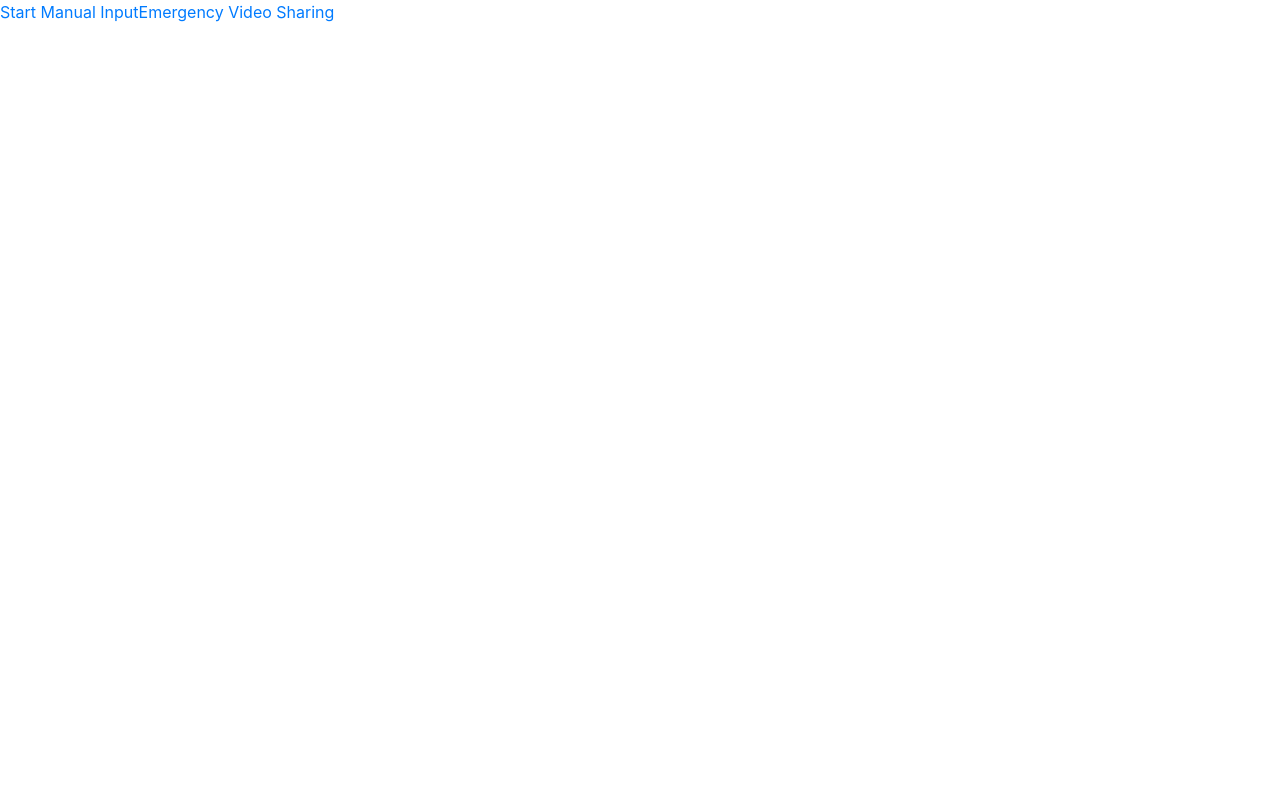
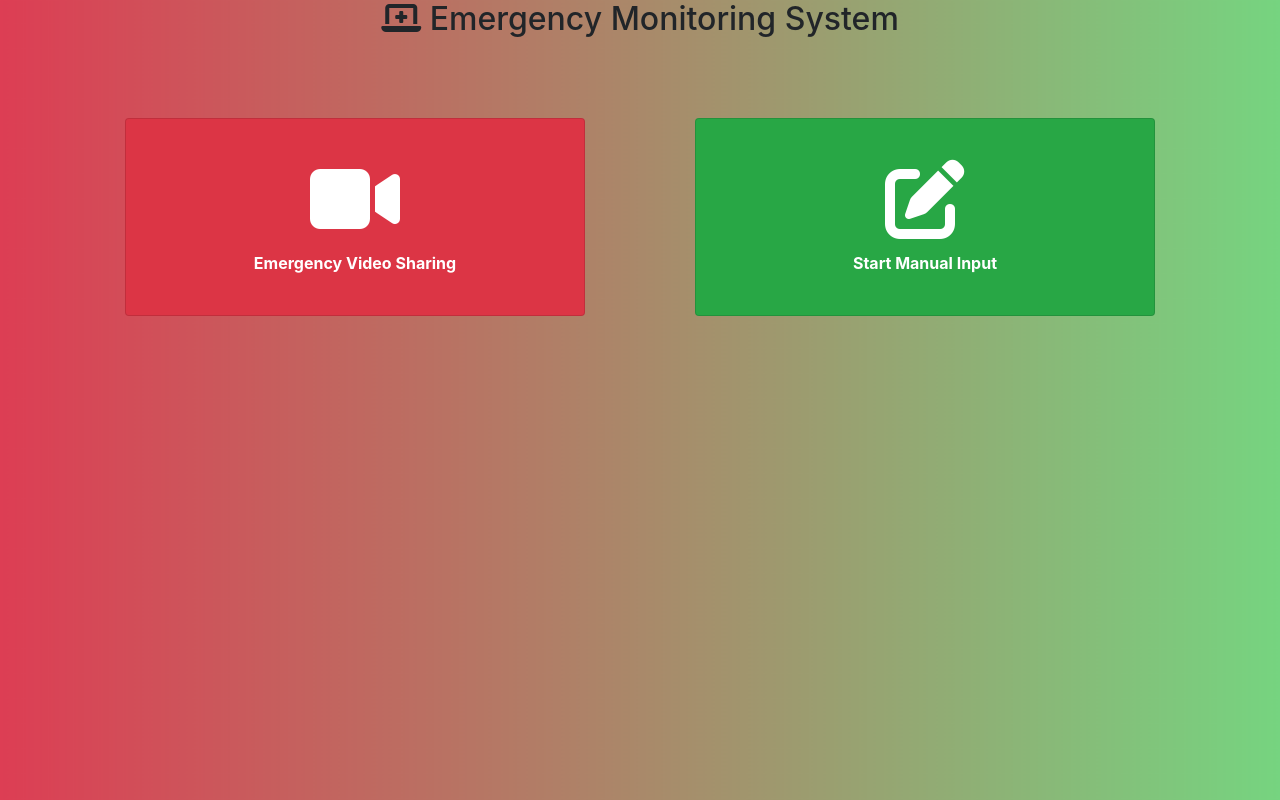
Before and after one commit to irshadjsr21/Emergency-Monitoring-System-App, a React (Create React App) app: page /ambulance/quickaction in a window 1280 px wide. Built offline with nearby package versions, Linux system fonts and the light colour scheme.

Commit message:
Quick Action UI

```diff
--- a/src/App.js
+++ b/src/App.js
@@ -21,11 +21,13 @@ function App() {
         <Route exact path="/admin/register" component={AdminSignup} />
         <Route exact path="/admin/login" component={AdminLogin} />
 
+        {/*
         <Route exact path="/admin/dashboard" component={AdminDashboard} />
         <Route exact path="/admin/hospital/create" component={RegisterHospital} />
         <Route exact path="/admin/ambulance/create" component={RegisterAmbulance} />
+         */}
 
-        {/* <AdminGuard exact path="/admin/dashboard" component={AdminDashboard} />
+         <AdminGuard exact path="/admin/dashboard" component={AdminDashboard} />
         <AdminGuard
           exact
           path="/admin/hospital/create"
@@ -35,7 +37,7 @@ function App() {
           exact
           path="/admin/ambulance/create"
           component={RegisterAmbulance}
-        /> */}
+        />
         <Route exact path="/hospital/login" component={LoginHospital} />
         <Route exact path="/ambulance/login" component={LoginAmbulance} />
         <Route exact path="/ambulance/quickaction" component={QuickActions} />
--- a/src/components/QuickActions.js
+++ b/src/components/QuickActions.js
@@ -1,12 +1,68 @@
 import React, { Component } from 'react';
 import { Link } from 'react-router-dom';
+import red from '../images/redgreen.jpg'
+import Container from 'react-bootstrap/Container'
+import Col from 'react-bootstrap/Col'
+import Row from 'react-bootstrap/Row'
 
+import Card from 'react-bootstrap/Card';
 export default class QuickActions extends Component {
   render() {
     return (
-      <div>
-        <Link to={'/manualinput'}>Start Manual Input</Link>
-        <Link to={'/video'}>Emergency Video Sharing</Link>
+      <div style={{
+        backgroundImage: `url(${red})`,
+        backgroundSize : 'cover',
+        height : '100vh'
+      }}>
+      <Container fluid="md">
+        <p className="justify-content-md-center" style={{fontSize : "30px", textAlign : 'justify'}}>
+        <h2 style={{textAlign:'center'}}><i class="fas fa-laptop-medical" ></i> Emergency Monitoring System</h2>
+        </p><br />
+  <Row>
+    <Col>
+    <Card
+    bg='danger'
+    text='white'
+            style={{
+              backgroundSize : 'cover',
+              color: 'black',
+              textAlign: 'center',
+              padding : '20px',
+              margin : '40px'
+            }}
+      >
+        <Card.Body>
+        <Card.Title style={{align:'center',textAlign:'center'}} className="justify-content-md-center"> <i class="fa fa-video-camera fa-4x" ></i> </Card.Title>
+        <Card.Text style={{align:'center',textAlign:'center',color:'white'}}>
+        <Link style={{color:'white',fontWeight : 'bold'}} to={'/video'}>Emergency Video Sharing</Link>
+        </Card.Text>
+      </Card.Body>
+      </Card>
+    </Col>
+
+
+    <Col>
+    <Card
+    bg='success'
+    text='white'
+      style={{
+        backgroundSize : 'cover',
+        color: 'black',
+        textAlign: 'center',
+        padding : '20px',
+        margin : '40px'
+      }}
+>
+<Card.Body>
+        <Card.Title style={{align:'center',textAlign:'center'}} className="justify-content-md-center"> <i class="fas fa-edit fa-4x"></i></Card.Title>
+        <Card.Text style={{align:'center',textAlign:'center',color:'white'}}>
+        <Link style={{color:'white',fontWeight : 'bold'}} to={'/manualinput'}>Start Manual Input</Link>
+        </Card.Text>
+      </Card.Body>
+      </Card>
+    </Col>
+  </Row>
+</Container>
       </div>
     );
   }
```
Also changed, not shown: src/images/redgreen.jpg (added).
